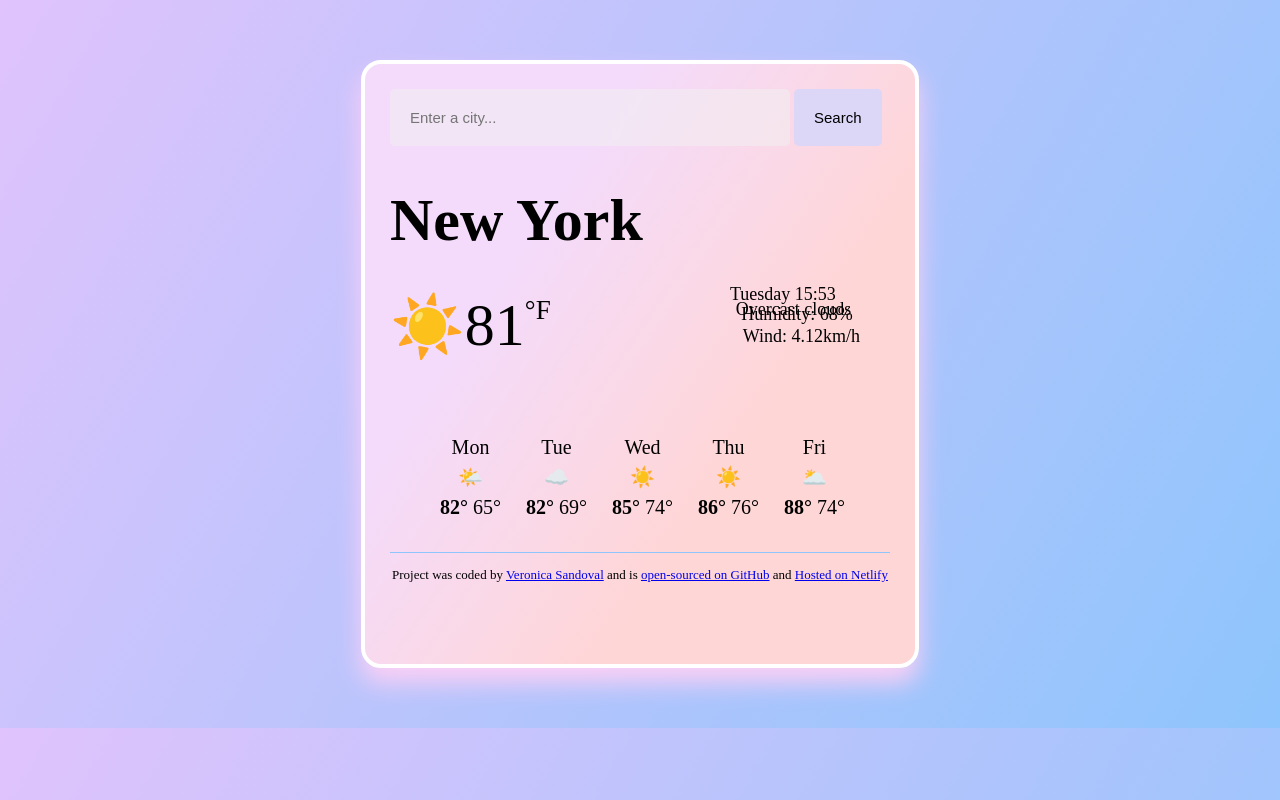
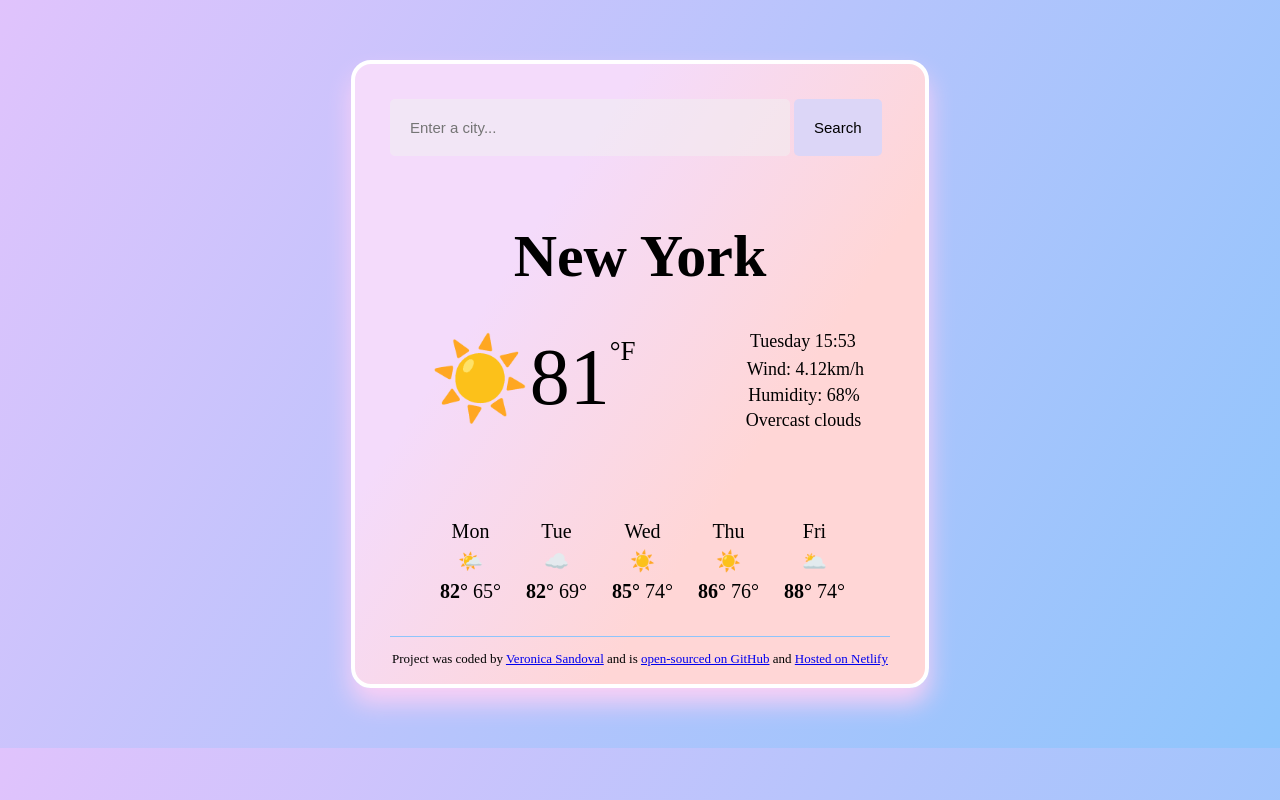
Before and after one commit to danniesan/clima-app, a plain HTML site: page index.html in a window 1280 px wide. Drawn offline with Linux system fonts and the light colour scheme.

Commit message:
Update styles.css

```diff
--- a/styles.css
+++ b/styles.css
@@ -12,7 +12,7 @@ body {
   margin: 60px auto;
   max-width: 500px;
   height: 550px;
-  padding: 25px;
+  padding: 35px;
   box-shadow: 0 15px 25px #fbd0f5;
   border: 4px solid #fff;
 }
@@ -35,6 +35,8 @@ body {
 }
 h1 {
   font-size: 60px;
+  text-align: center;
+  line-height: 2;
 }
 .current-details {
   display: flex;
@@ -44,40 +46,43 @@ h1 {
 }
 .date {
   position: relative;
-  top: -10px;
-  left: 290px;
+  top: -24px;
+  left: 310px;
 }
 .condition {
   position: relative;
-  top: 5px;
-  left: 190px;
+  top: 55px;
+  left: 200px;
 }
 .humidity {
   position: relative;
-  bottom: -10px;
-  left: 80px;
+  bottom: -30px;
+  left: 87px;
 }
 .wind-speed {
   position: relative;
-  top: 32px;
-  left: -30px;
+  top: 4px;
+  left: -26px;
 }
 .current-temperature {
-  font-size: 60px;
+  font-size: 80px;
   display: flex;
 }
 .temp-icon {
   position: relative;
-  bottom: 40px;
+  bottom: 60px;
+  left: 40px;
 }
 .temp-value {
   position: relative;
-  bottom: 40px;
+  bottom: 60px;
+  left: 40px;
 }
 .temp-unit {
   font-size: 27px;
   position: relative;
-  bottom: 36px;
+  bottom: 56px;
+  left: 40px;
 }
 ul {
   list-style-type: none;
```
